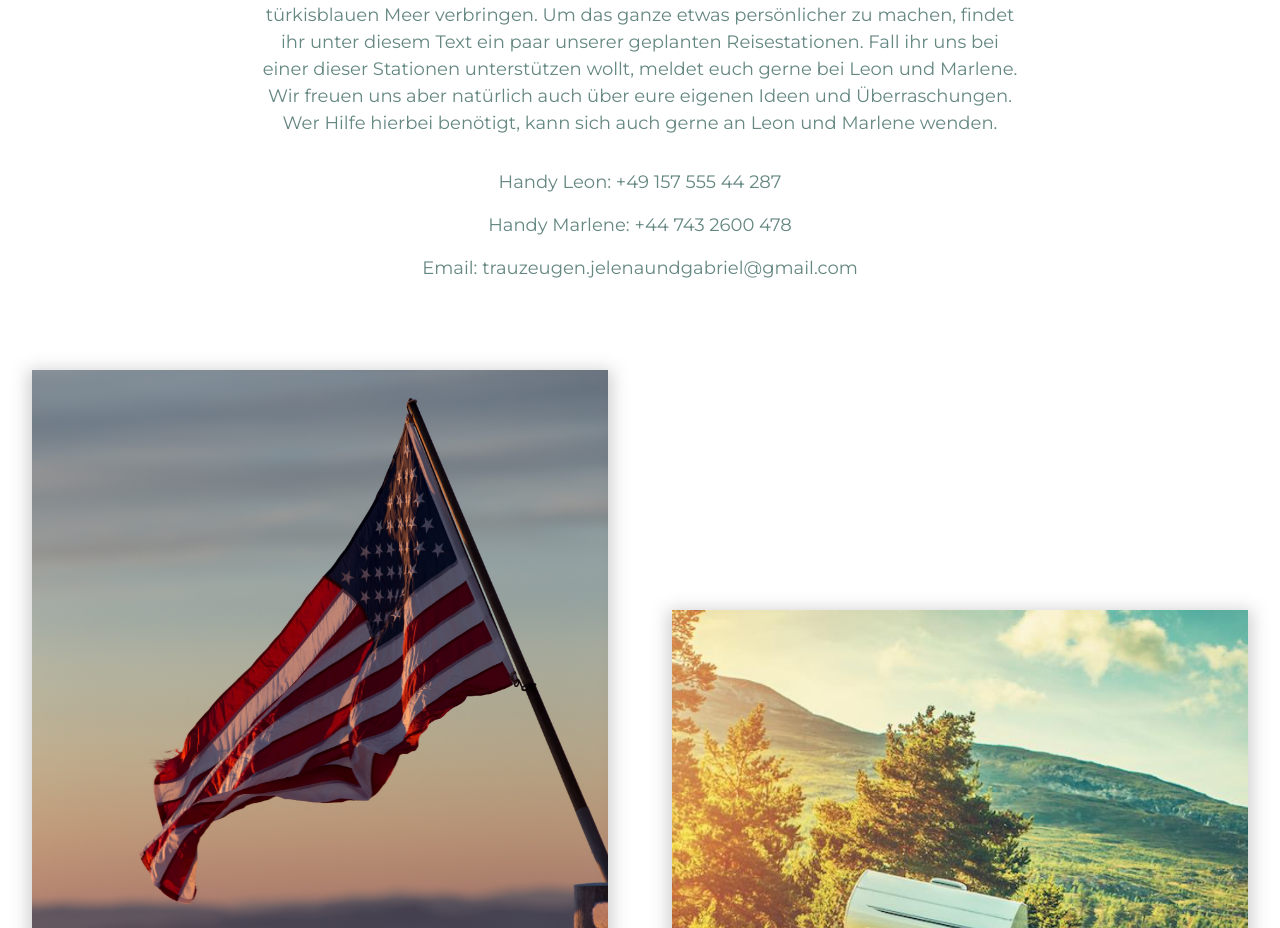
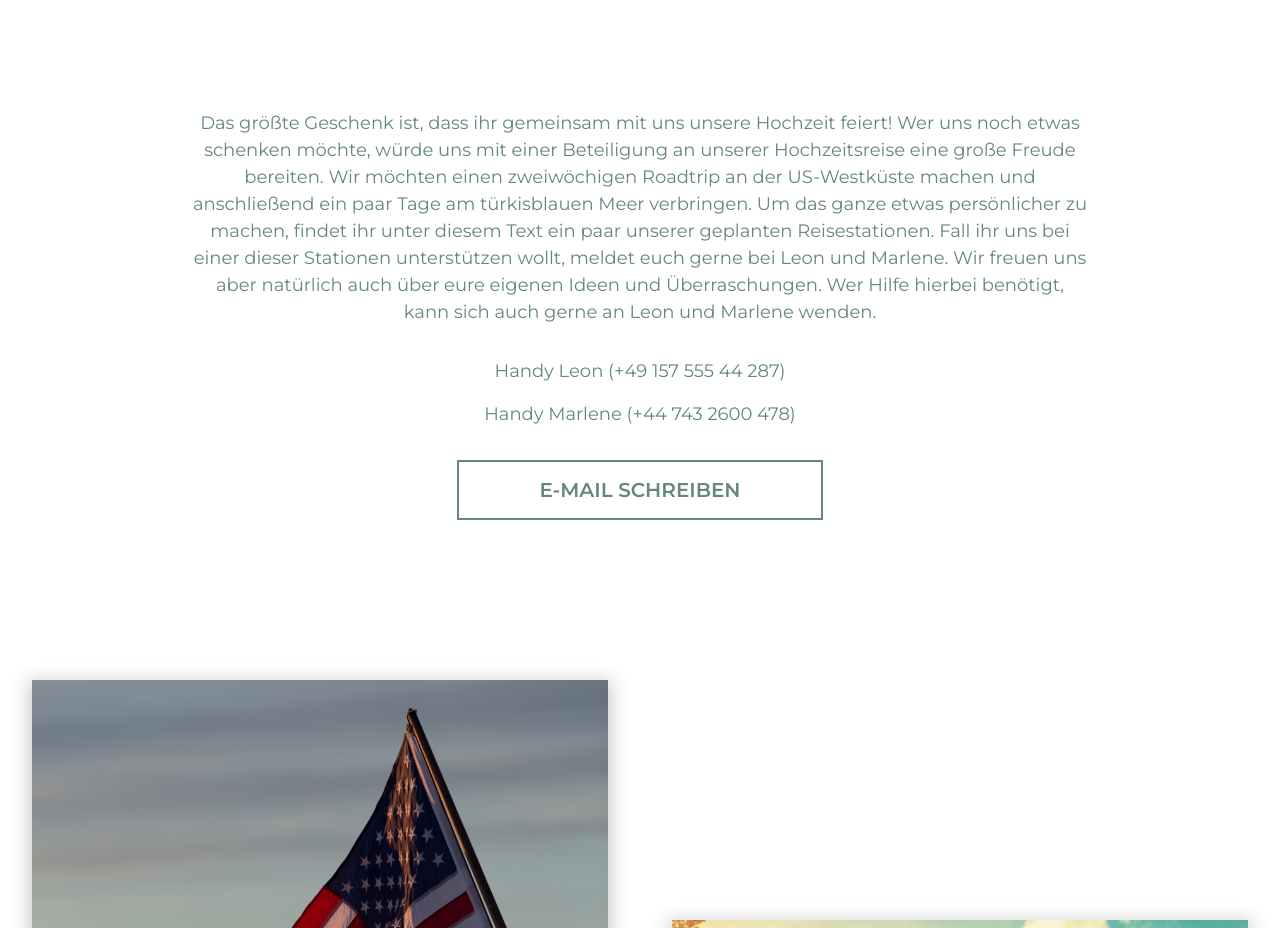
Before and after one commit to lunarcroissant/jelle-und-gabriel, a React (Create React App) app: page /gifts in a window 1280 px wide. Shown: the part 490-1418 px from the top of the page. Built offline with nearby package versions, Linux system fonts and the light colour scheme.

Commit message:
FIX: Refactored gifts subheading for readability and usability

```diff
--- a/src/pages/Gifts/Gifts.css
+++ b/src/pages/Gifts/Gifts.css
@@ -3,25 +3,27 @@
   width: 100vw;
   position: fixed;
   z-index: -1;
-  margin-top: 100px;
 }
 .gifts__subheader {
-  max-width: 800px;
   text-transform: none !important;
   padding: 0 1rem;
 }
+.gifts__subheader p {
+  max-width: 70vw;
+}
 .gifts__content {
-  transform: translateY(700px);
+  transform: translateY(600px);
   padding-bottom: 700px;
 }
 
 @media screen and (max-width: 768px) {
   .gifts {
     min-height: 50vh;
+    margin-top: 100px;
   }
   .gifts__content {
     transform: translateY(20vh);
-    padding-top: 40vh;
+    padding-top: 250px;
     padding-bottom: 500px;
   }
 }
--- a/src/pages/Gifts/Gifts.scss
+++ b/src/pages/Gifts/Gifts.scss
@@ -3,19 +3,21 @@
   width: 100vw;
   position: fixed;
   z-index: -1;
-  margin-top: 100px;
+  // margin-top: 100px;
 
   &__subheader {
-    max-width: 800px;
+    // max-width: 800px;
     text-transform: none !important;
     padding: 0 1rem;
-
+    p {
+      max-width: 70vw;
+    }
   }
 
   &__content {
     // padding-top: 70vh;
     // padding-top: 700px;
-    transform: translateY(700px);
+    transform: translateY(600px);
     padding-bottom: 700px;
   }
 }
@@ -23,6 +25,7 @@
 @media screen and (max-width: 768px) {
   .gifts {
     min-height: 50vh;
+    margin-top: 100px;
 
     // padding-top: 200px;
     &__subheader {
@@ -31,7 +34,7 @@
 
     &__content {
       transform: translateY(20vh);
-      padding-top: 40vh;
+      padding-top: 250px;
       padding-bottom: 500px;
     }
   }
--- a/src/pages/Gifts/Gifts.tsx
+++ b/src/pages/Gifts/Gifts.tsx
@@ -121,45 +121,8 @@ const Gifts = () => {
       >
         <Heading type="h1">WÜNSCHE</Heading>
         <VerticalSpacing size="lg" />
-        {!isMobile ? (
-          <div className="col align-center justify-center width-100 center-text gifts__subheader">
-            <Text
-              theme="primary-colour"
-              text="Das größte Geschenk ist, dass ihr gemeinsam mit uns unsere Hochzeit feiert! Wer uns noch etwas schenken möchte, würde uns mit einer Beteiligung an unserer Hochzeitsreise eine große Freude bereiten. Wir möchten einen zweiwöchigen Roadtrip an der US-Westküste machen und anschließend ein paar Tage am türkisblauen Meer verbringen. Um das ganze etwas persönlicher zu machen, findet ihr unter diesem Text ein paar unserer geplanten Reisestationen. Fall ihr uns bei einer dieser Stationen unterstützen wollt, meldet euch gerne bei Leon und Marlene. Wir freuen uns aber natürlich auch über eure eigenen Ideen und Überraschungen. Wer Hilfe hierbei benötigt, kann sich auch gerne an Leon und Marlene wenden."
-              textSize={TextSize.sm}
-            ></Text>
-            <VerticalSpacing size="md" />
-            <div className="col">
-              <Text
-                theme="primary-colour"
-                text="Handy Leon: +49 157 555 44 287"
-                textSize={TextSize.sm}
-              />
-              <VerticalSpacing size="sm" />
-              <Text
-                theme="primary-colour"
-                text="Handy Marlene: +44 743 2600 478"
-                textSize={TextSize.sm}
-              />
-              <VerticalSpacing size="sm" />
-              <Text
-                theme="primary-colour"
-                text="Email: trauzeugen.jelenaundgabriel@gmail.com"
-                textSize={TextSize.sm}
-              />
-              {/* <VerticalSpacing size="md" />
-              <Button
-                buttonVariant={ButtonType.secondaryLight}
-                text="Email an die Trauzeugen"
-                href="mailto:trauzeugen.jelenaundgabriel@gmail.com"
-              /> */}
-              {isMobile ? <VerticalSpacing size="xxl" /> : null}
-            </div>
-          </div>
-        ) : null}
       </section>
       <div className="gifts__content">
-        {isMobile ? (
         <div className="col align-center justify-center width-100 center-text gifts__subheader">
           <Text
             theme="primary-colour"
@@ -187,18 +150,13 @@ const Gifts = () => {
             />
           </div>
         </div>
-        ) : null}
         <CardsGrid data={testCard} />
       </div>
       <VerticalSpacing size="xxl" />
       {isMobile ? null : <VerticalSpacing size="xxl" />}
-
       <Footer />
     </>
   );
 };
 
 export default memo(Gifts);
-function useViewPortSize() {
-  throw new Error("Function not implemented.");
-}
```
Lines whose indentation alone changed are shown as unchanged.
